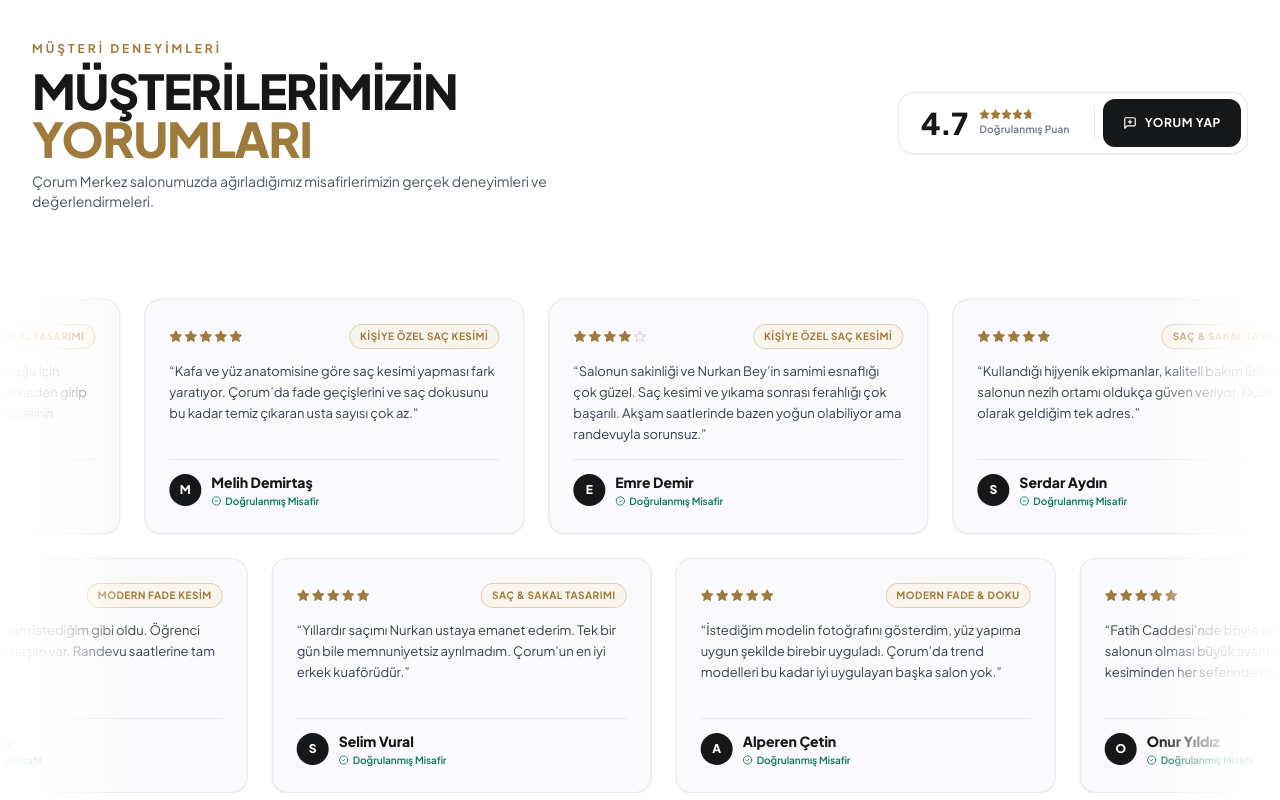
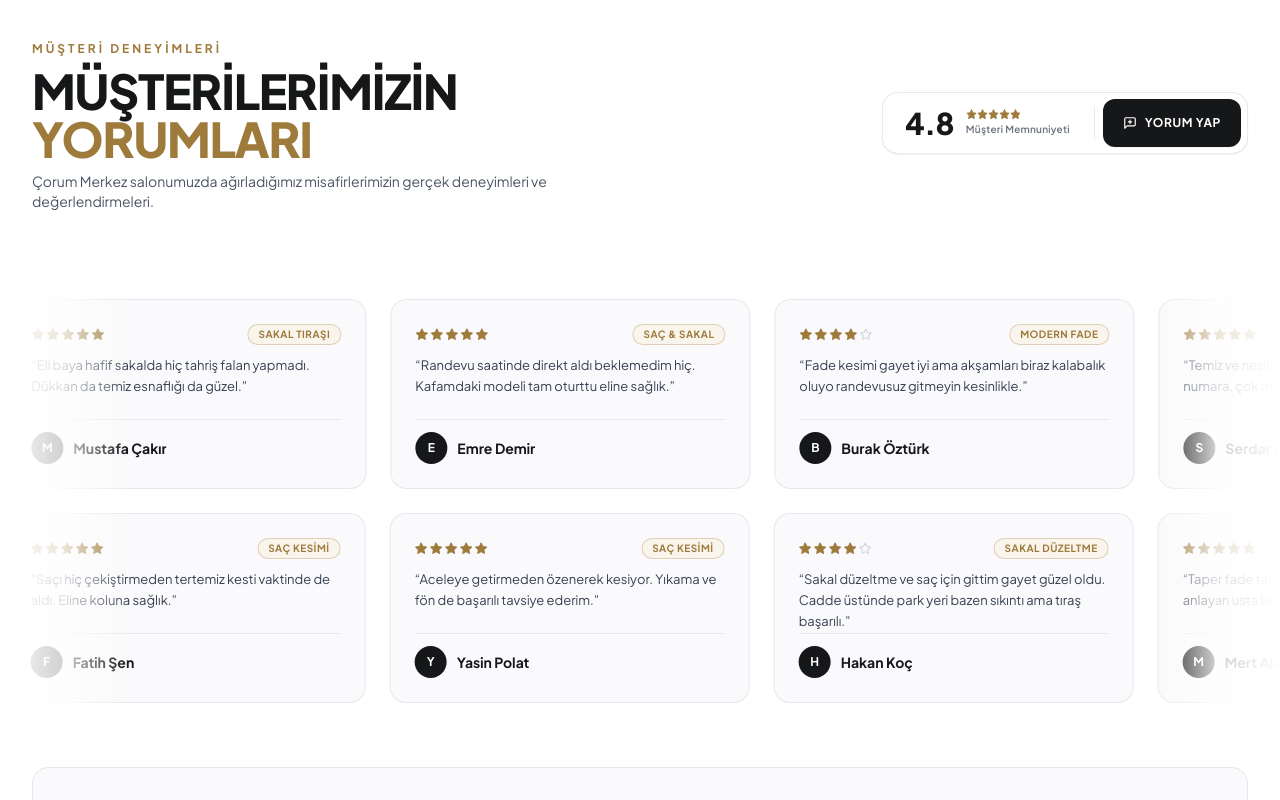
Before and after one commit to MustafaBerkAydogduu/Berber, a React (Vite) app: page / in a window 1280 px wide. Shown: the part 3040-3840 px from the top of the page. Built offline with nearby package versions, Linux system fonts and the light colour scheme; no server answers; the database is empty; a web font is replaced by a local one.

Commit message:
feat: simplify testimonials with natural client reviews and clean card layout

```diff
--- a/src/sections/Testimonials.jsx
+++ b/src/sections/Testimonials.jsx
@@ -1,5 +1,5 @@
 import React, { useState, useEffect, useMemo } from 'react';
-import { Star, CheckCircle2, MessageSquarePlus, Instagram, ArrowUpRight } from 'lucide-react';
+import { Star, MessageSquarePlus, Instagram, ArrowUpRight } from 'lucide-react';
 import ReviewModal from '../components/ReviewModal';
 import { supabase } from '../lib/supabase';
 
@@ -7,124 +7,113 @@ const INITIAL_REVIEWS = [
   {
     name: 'Ahmet Yılmaz',
     rating: 5,
-    comment: 'Yoğun duruşma takvimimde randevu saatine harfiyen uyulması benim için en önemli kriterdi. Nurkan Bey hem çok dakik hem de makas işçiliği gerçekten çok başarılı.',
-    service: 'Saç & Sakal Tasarımı',
+    service: 'Fade Kesim',
+    comment: 'Saçımı istediğim gibi yaptı, özellikle fade geçişleri çok temizdi. Tekrar giderim.',
   },
   {
     name: 'Mustafa Çakır',
     rating: 5,
-    comment: 'Yıllardır çarşıda esnafım, vaktim kısıtlı olduğu için randevu sistemi büyük kolaylık. Sıra beklemeden girip tıraşımı oluyorum. Sakal tıraşındaki özen ve elinin hafifliği 10 numara.',
-    service: 'Geleneksel Sakal Tasarımı',
-  },
-  {
-    name: 'Melih Demirtaş',
-    rating: 5,
-    comment: 'Kafa ve yüz anatomisine göre saç kesimi yapması fark yaratıyor. Çorum’da fade geçişlerini ve saç dokusunu bu kadar temiz çıkaran usta sayısı çok az.',
-    service: 'Kişiye Özel Saç Kesimi',
+    service: 'Sakal Tıraşı',
+    comment: 'Eli baya hafif sakalda hiç tahriş falan yapmadı. Dükkan da temiz esnaflığı da güzel.',
   },
   {
     name: 'Emre Demir',
+    rating: 5,
+    service: 'Saç & Sakal',
+    comment: 'Randevu saatinde direkt aldı beklemedim hiç. Kafamdaki modeli tam oturttu eline sağlık.',
+  },
+  {
+    name: 'Burak Öztürk',
     rating: 4,
-    comment: 'Salonun sakinliği ve Nurkan Bey’in samimi esnaflığı çok güzel. Saç kesimi ve yıkama sonrası ferahlığı çok başarılı. Akşam saatlerinde bazen yoğun olabiliyor ama randevuyla sorunsuz.',
-    service: 'Kişiye Özel Saç Kesimi',
+    service: 'Modern Fade',
+    comment: 'Fade kesimi gayet iyi ama akşamları biraz kalabalık oluyo randevusuz gitmeyin kesinlikle.',
   },
   {
     name: 'Serdar Aydın',
     rating: 5,
-    comment: 'Kullandığı hijyenik ekipmanlar, kaliteli bakım ürünleri ve salonun nezih ortamı oldukça güven veriyor. Düzenli olarak geldiğim tek adres.',
-    service: 'Saç & Sakal Tasarımı',
-  },
-  {
-    name: 'Burak Öztürk',
-    rating: 5,
-    comment: 'Çorum’a üniversite için geldim, genç tarzı ve modern saç modellerini çok iyi anlayan bir berber arıyordum. Arkadaş tavsiyesiyle geldim, kesinlikle çok başarılı.',
-    service: 'Modern Fade Kesim',
-  },
-  {
-    name: 'Volkan Kurt',
-    rating: 5,
-    comment: 'Hijyen ve salon düzeni konusunda çok hassas biriyim. Makasların dezenfeksiyonu, tek kullanımlık ürünler ve ortamın ferahlığı kusursuz. İşini severek yaptığı çok belli.',
-    service: 'Saç & Cilt Bakımı',
+    service: 'Saç Bakımı',
+    comment: 'Temiz ve nezih ortam. Makas işçiliği ve ilgisi 10 numara, çok memnun kaldım.',
   },
   {
     name: 'Kaan Şahin',
     rating: 5,
-    comment: 'Düğünüm öncesi damat tıraşı için tercih etmiştim. Gösterilen ilgi, yüz bakımı ve saç tasarımı tam istediğim gibi oldu. Özel günler için Çorum’daki en doğru adres.',
-    service: 'Özel Damat Paketi',
+    service: 'Damat Paketi',
+    comment: 'Düğün tıraşı için gitmiştim saç sakal tam istediğim gibi oldu fotoğraflarda da çok iyi durdu teşekkürler.',
   },
   {
     name: 'Yasin Polat',
-    rating: 4,
-    comment: 'Randevuyu WhatsApp’tan kolayca alıp vaktinde koltuğa oturabilmek harika bir konfor. Fade kesimi ve sakal hatları çok net. Randevusuz giderseniz sıra olabilir, kesinlikle randevu alıp gidin.',
-    service: 'Kişiye Özel Saç Kesimi',
+    rating: 5,
+    service: 'Saç Kesimi',
+    comment: 'Aceleye getirmeden özenerek kesiyor. Yıkama ve fön de başarılı tavsiye ederim.',
   },
   {
     name: 'Hakan Koç',
-    rating: 5,
-    comment: 'Sakin bir ortamda kaliteli hizmet alıyorsunuz. Sakal hatlarının simetrisi ve ustura hassasiyeti tam kıvamında. Elinize sağlık usta.',
-    service: 'Geleneksel Sakal Tasarımı',
+    rating: 4,
+    service: 'Sakal Düzeltme',
+    comment: 'Sakal düzeltme ve saç için gittim gayet güzel oldu. Cadde üstünde park yeri bazen sıkıntı ama tıraş başarılı.',
   },
   {
-    name: 'Alperen Çetin',
+    name: 'Mert Aksoy',
     rating: 5,
-    comment: 'İstediğim modelin fotoğrafını gösterdim, yüz yapıma uygun şekilde birebir uyguladı. Çorum’da trend modelleri bu kadar iyi uygulayan başka salon yok.',
-    service: 'Modern Fade & Doku',
-  },
-  {
-    name: 'Onur Yıldız',
-    rating: 5,
-    comment: 'Fatih Caddesi’nde böyle temiz ve profesyonel bir salonun olması büyük avantaj. Hem saç hem sakal kesiminden her seferinde çok memnun ayrılıyorum.',
-    service: 'Saç & Sakal Tasarımı',
-  },
-  {
-    name: 'Süleyman Kaya',
-    rating: 4,
-    comment: 'İş çıkışı uğradım, ilgi ve alaka çok iyi. Saç yıkama ve fön işlemi gayet özenli yapıldı. Cadde üstü bazen park yoğun olabiliyor ama ustalık 10 numara.',
-    service: 'Saç Kesimi & Yıkama',
-  },
-  {
-    name: 'Barış Güler',
-    rating: 5,
-    comment: 'Spor sonrası ferahlatıcı saç ve sakal bakımı için geliyorum. Cilt ürünleri çok kaliteli, tahriş sıfır. Nurkan Bey’in enerjisi ve titizliği takdire şayan.',
-    service: 'Saç & Sakal Tasarımı',
+    service: 'Taper Fade',
+    comment: 'Taper fade tam fotodaki gibi oldu genç tarzından anlayan usta bulmak zor eline sağlık Nurkan usta.',
   },
   {
     name: 'Tolga Doğan',
     rating: 5,
-    comment: 'Sürekli seyahat eden biriyim, Türkiye’nin birçok yerinde berbere gittim ama buradaki makas işçiliği ve samimiyet gerçekten üst seviyede.',
-    service: 'Kişiye Özel Saç Kesimi',
+    service: 'Saç & Sakal',
+    comment: 'İlk defa gittim çok memnun kaldım hem sohbeti hem işçiliği çok iyi artık buradayız.',
   },
   {
     name: 'Oğuzhan Çelik',
-    rating: 4,
-    comment: 'Müşteriyle iletişim ve stil tavsiyeleri çok profesyonel. İstediğim sakal modelini tam tarif ettiğim gibi yaptı. Hafta sonu randevularını önceden almakta fayda var.',
-    service: 'Geleneksel Sakal Tasarımı',
-  },
-  {
-    name: 'Cem Arslan',
     rating: 5,
-    comment: 'Modern berberlik anlayışını Çorum’a kazandıran çok nezih bir mekan. Kahve ikramından sohbetine kadar her şey birinci sınıf.',
-    service: 'Saç & Sakal Tasarımı',
+    service: 'Ustura & Sakal',
+    comment: 'Sakal çizgilerini çok nizami çekiyor makineyle değil usturayla özenerek yapıyor eyvallah usta.',
   },
   {
     name: 'Fatih Şen',
     rating: 5,
-    comment: 'El pratikliği ve makas geçişleri harika. Saçı hiç çekiştirmeden çok rahat bir tıraş deneyimi yaşatıyor. Gönül rahatlığıyla tavsiye ederim.',
-    service: 'Kişiye Özel Saç Kesimi',
-  },
-  {
-    name: 'Mert Aksoy',
-    rating: 4,
-    comment: 'Taper fade kesimi tam istediğim gibi oldu. Öğrenci dostu samimi bir yaklaşım var. Randevu saatlerine tam riayet ediliyor.',
-    service: 'Modern Fade Kesim',
-  },
-  {
-    name: 'Selim Vural',
-    rating: 5,
-    comment: 'Yıllardır saçımı Nurkan ustaya emanet ederim. Tek bir gün bile memnuniyetsiz ayrılmadım. Çorum’un en iyi erkek kuaförüdür.',
-    service: 'Saç & Sakal Tasarımı',
+    service: 'Saç Kesimi',
+    comment: 'Saçı hiç çekiştirmeden tertemiz kesti vaktinde de aldı. Eline koluna sağlık.',
   },
 ];
+
+function ReviewCard({ r }) {
+  return (
+    <div className="w-[280px] sm:w-[340px] md:w-[360px] h-[175px] sm:h-[185px] md:h-[190px] p-5 sm:p-6 rounded-2xl bg-[#FAF9FB] border border-gray-200/90 shadow-xs hover:shadow-md hover:border-[#9E7A3B] transition-all duration-300 flex flex-col justify-between shrink-0">
+      <div>
+        <div className="flex items-center justify-between gap-2 mb-2.5">
+          <div className="flex items-center gap-0.5 text-[#9E7A3B]">
+            {[...Array(5)].map((_, i) => (
+              <Star
+                key={i}
+                size={13}
+                fill={i < r.rating ? "currentColor" : "none"}
+                className={i < r.rating ? "text-[#9E7A3B]" : "text-gray-300"}
+              />
+            ))}
+          </div>
+          <span className="text-[10px] font-bold text-[#9E7A3B] bg-[#F9F5EC] border border-[#9E7A3B]/30 px-2.5 py-0.5 rounded-full uppercase tracking-wider">
+            {r.service}
+          </span>
+        </div>
+
+        <p className="text-gray-700 text-xs sm:text-[13px] leading-relaxed font-normal line-clamp-3">
+          “{r.comment}”
+        </p>
+      </div>
+
+      <div className="pt-3 border-t border-gray-200/80 flex items-center gap-2.5 mt-auto">
+        <div className="w-7 h-7 sm:w-8 sm:h-8 rounded-full bg-[#161719] text-white flex items-center justify-center font-bold text-[11px] sm:text-xs shrink-0">
+          {r.name.charAt(0)}
+        </div>
+        <h4 className="font-sans font-bold text-xs sm:text-sm text-[#161719] leading-tight truncate">
+          {r.name}
+        </h4>
+      </div>
+    </div>
+  );
+}
 
 export default function Testimonials() {
   const [isModalOpen, setIsModalOpen] = useState(false);
@@ -144,7 +133,8 @@ export default function Testimonials() {
             name: item.name,
             rating: item.rating,
             comment: item.comment,
-            service: item.service,
+            service: item.service || 'Saç Kesimi',
+            tag: 'Tavsiye Ediyor',
           }))
         );
       }
@@ -200,23 +190,16 @@ export default function Testimonials() {
               {/* Left: Score & Stars Block */}
               <div className="flex items-center gap-3 px-3 sm:px-4 py-1.5">
                 <span className="text-2xl sm:text-3xl font-black text-[#161719] font-sans tracking-tight leading-none">
-                  4.7
+                  4.8
                 </span>
                 <div className="flex flex-col text-left justify-center">
                   <div className="flex items-center text-[#9E7A3B]">
-                    {[1, 2, 3, 4].map((i) => (
+                    {[1, 2, 3, 4, 5].map((i) => (
                       <Star key={i} size={11} fill="currentColor" />
                     ))}
-                    {/* 5th Star (70% fractional) */}
-                    <div className="relative inline-flex items-center">
-                      <Star size={11} className="text-gray-300" fill="currentColor" />
-                      <div className="absolute inset-0 overflow-hidden w-[70%] flex items-center">
-                        <Star size={11} className="text-[#9E7A3B] shrink-0" fill="currentColor" />
-                      </div>
-                    </div>
                   </div>
                   <span className="text-[10px] text-gray-500 font-semibold tracking-wide mt-0.5 whitespace-nowrap">
-                    Doğrulanmış Puan
+                    Müşteri Memnuniyeti
                   </span>
                 </div>
               </div>
@@ -249,96 +232,14 @@ export default function Testimonials() {
         {/* Row 1: Sliding Left */}
         <div className="animate-marquee gap-4 sm:gap-6">
           {row1.map((r, idx) => (
-            <div
-              key={`row1-${idx}`}
-              className="w-[280px] sm:w-[350px] md:w-[380px] h-[210px] sm:h-[225px] md:h-[235px] p-5 sm:p-6 rounded-2xl bg-[#FAF9FB] border border-gray-200/90 shadow-sm hover:shadow-xl hover:border-[#9E7A3B] transition-all duration-300 flex flex-col justify-between shrink-0"
-            >
-              <div>
-                <div className="flex items-center justify-between gap-2 mb-3">
-                  <div className="flex items-center gap-0.5 text-[#9E7A3B]">
-                    {[...Array(5)].map((_, i) => (
-                      <Star
-                        key={i}
-                        size={13}
-                        fill={i < r.rating ? "currentColor" : "none"}
-                        className={i < r.rating ? "text-[#9E7A3B]" : "text-gray-300"}
-                      />
-                    ))}
-                  </div>
-                  <span className="text-[9px] sm:text-[10px] font-bold text-[#9E7A3B] bg-[#F9F5EC] border border-[#9E7A3B]/30 px-2 sm:px-2.5 py-0.5 sm:py-1 rounded-full whitespace-nowrap uppercase tracking-wider">
-                    {r.service}
-                  </span>
-                </div>
-
-                <p className="text-gray-700 text-xs sm:text-[13px] leading-relaxed font-normal line-clamp-3 sm:line-clamp-4">
-                  “{r.comment}”
-                </p>
-              </div>
-
-              <div className="pt-3 border-t border-gray-200/80 flex items-center justify-between mt-auto">
-                <div className="flex items-center gap-2.5">
-                  <div className="w-7 h-7 sm:w-8 sm:h-8 rounded-full bg-[#161719] text-white flex items-center justify-center font-extrabold text-[11px] sm:text-xs shrink-0">
-                    {r.name.charAt(0)}
-                  </div>
-                  <div>
-                    <h4 className="font-sans font-extrabold text-xs sm:text-sm text-[#161719] leading-tight">
-                      {r.name}
-                    </h4>
-                    <span className="text-[9px] sm:text-[10px] text-emerald-700 flex items-center gap-1 mt-0.5 font-semibold">
-                      <CheckCircle2 size={10} /> Doğrulanmış Misafir
-                    </span>
-                  </div>
-                </div>
-              </div>
-            </div>
+            <ReviewCard key={`row1-${idx}`} r={r} />
           ))}
         </div>
 
         {/* Row 2: Sliding Right */}
         <div className="animate-marquee-reverse gap-4 sm:gap-6">
           {row2.map((r, idx) => (
-            <div
-              key={`row2-${idx}`}
-              className="w-[280px] sm:w-[350px] md:w-[380px] h-[210px] sm:h-[225px] md:h-[235px] p-5 sm:p-6 rounded-2xl bg-[#FAF9FB] border border-gray-200/90 shadow-sm hover:shadow-xl hover:border-[#9E7A3B] transition-all duration-300 flex flex-col justify-between shrink-0"
-            >
-              <div>
-                <div className="flex items-center justify-between gap-2 mb-3">
-                  <div className="flex items-center gap-0.5 text-[#9E7A3B]">
-                    {[...Array(5)].map((_, i) => (
-                      <Star
-                        key={i}
-                        size={13}
-                        fill={i < r.rating ? "currentColor" : "none"}
-                        className={i < r.rating ? "text-[#9E7A3B]" : "text-gray-300"}
-                      />
-                    ))}
-                  </div>
-                  <span className="text-[9px] sm:text-[10px] font-bold text-[#9E7A3B] bg-[#F9F5EC] border border-[#9E7A3B]/30 px-2 sm:px-2.5 py-0.5 sm:py-1 rounded-full whitespace-nowrap uppercase tracking-wider">
-                    {r.service}
-                  </span>
-                </div>
-
-                <p className="text-gray-700 text-xs sm:text-[13px] leading-relaxed font-normal line-clamp-3 sm:line-clamp-4">
-                  “{r.comment}”
-                </p>
-              </div>
-
-              <div className="pt-3 border-t border-gray-200/80 flex items-center justify-between mt-auto">
-                <div className="flex items-center gap-2.5">
-                  <div className="w-7 h-7 sm:w-8 sm:h-8 rounded-full bg-[#161719] text-white flex items-center justify-center font-extrabold text-[11px] sm:text-xs shrink-0">
-                    {r.name.charAt(0)}
-                  </div>
-                  <div>
-                    <h4 className="font-sans font-extrabold text-xs sm:text-sm text-[#161719] leading-tight">
-                      {r.name}
-                    </h4>
-                    <span className="text-[9px] sm:text-[10px] text-emerald-700 flex items-center gap-1 mt-0.5 font-semibold">
-                      <CheckCircle2 size={10} /> Doğrulanmış Misafir
-                    </span>
-                  </div>
-                </div>
-              </div>
-            </div>
+            <ReviewCard key={`row2-${idx}`} r={r} />
           ))}
         </div>
 
```
